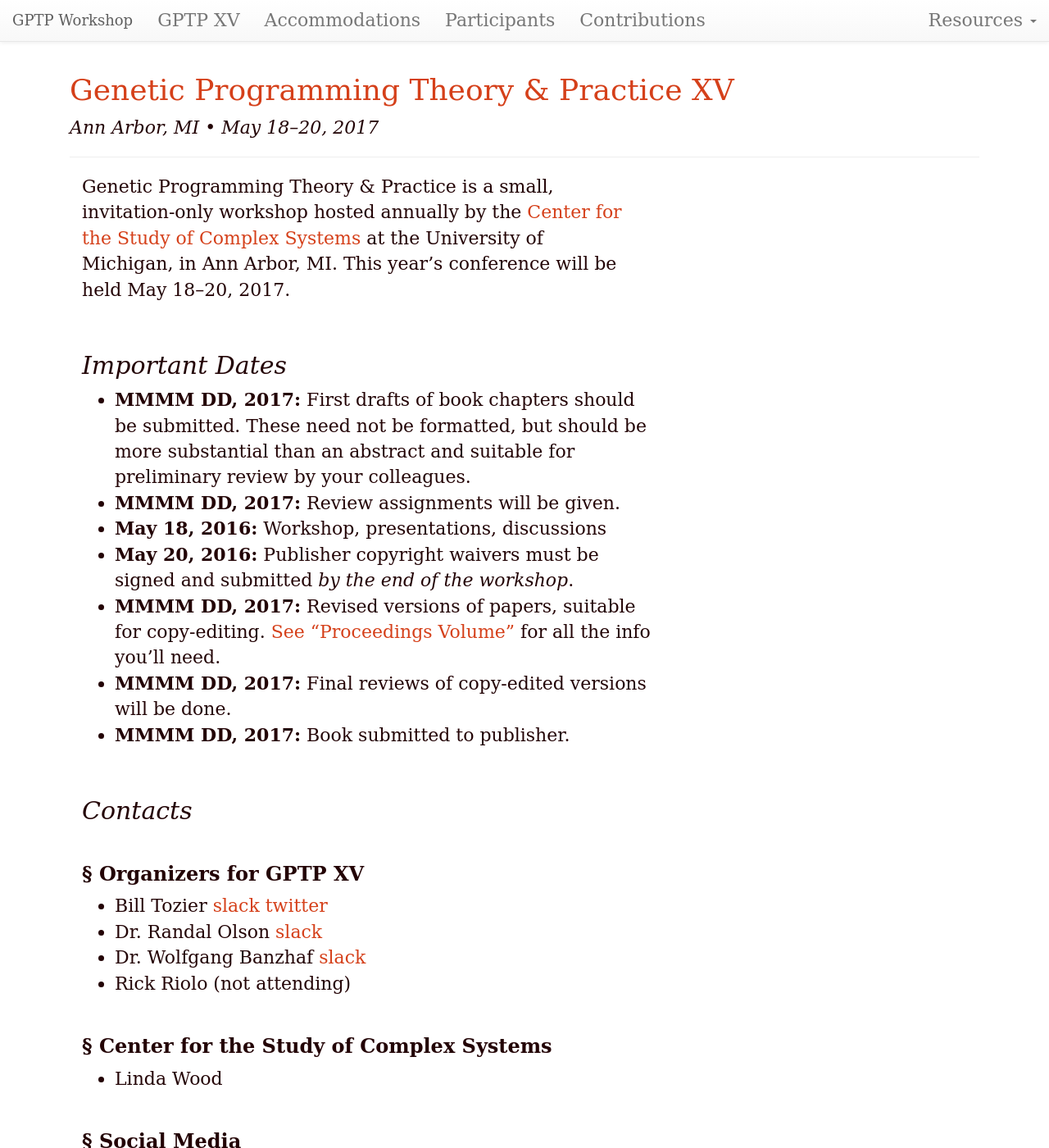
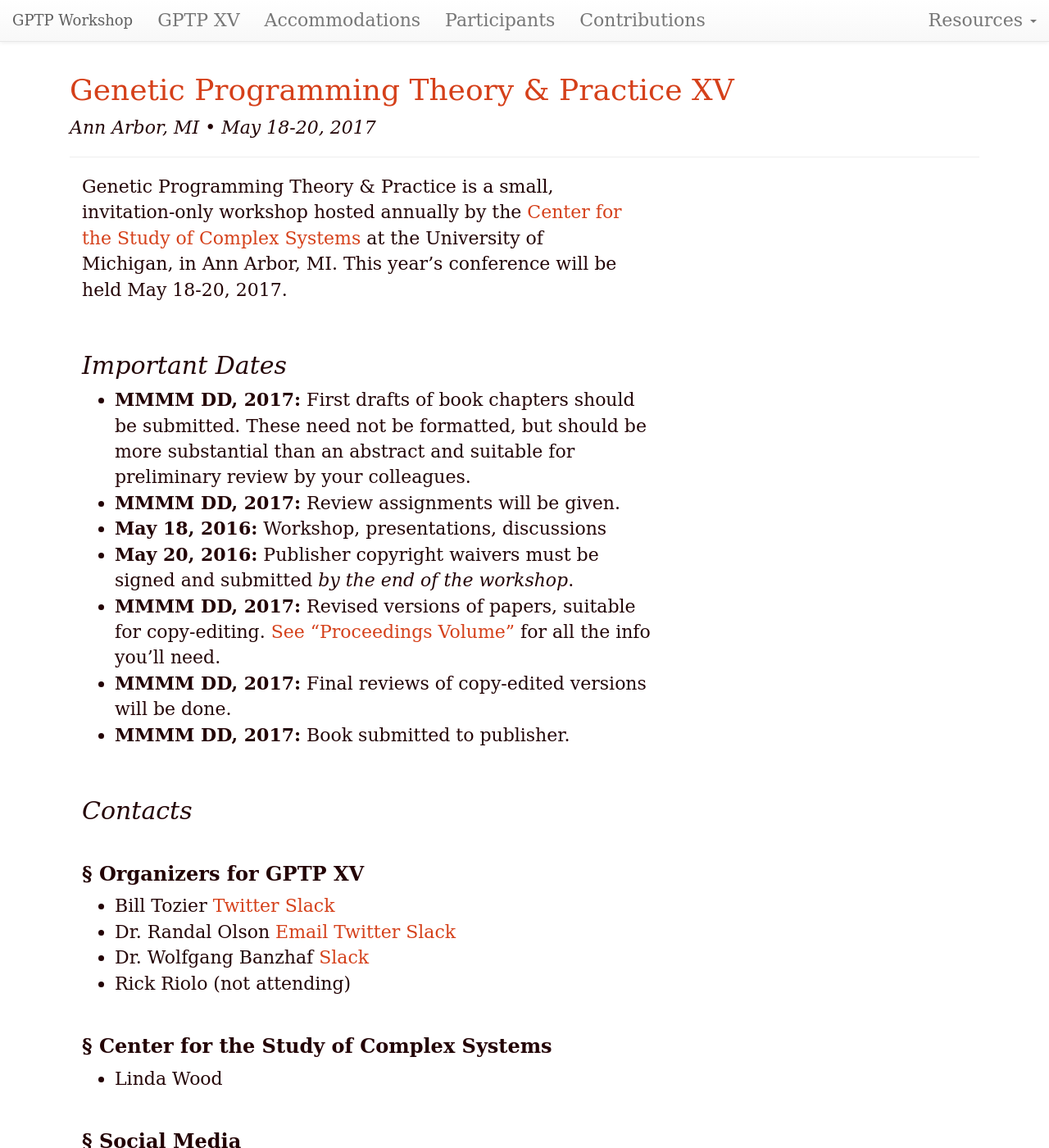
Before and after one commit to GPTP-workshop/gptp-workshop.github.io, a Jekyll site: the page built from index.md, in a window 1280 px wide and 1400 px high. Shown: the whole window at 82% size. Built offline with Jekyll 4.4.1, drawn with Linux system fonts in a browser that asks for light colours; some of the changed text lies outside the part shown.

Commit message:
Update organizer contact info

```diff
--- a/index.md
+++ b/index.md
@@ -20,9 +20,9 @@ Genetic Programming Theory & Practice is a small, invitation-only workshop hoste
 
 ### Organizers for GPTP {{page.roman}}
 
-- Bill Tozier [slack](https://gptp-workshops.slack.com/messages/@bill_tozier/) [twitter](https://twitter.com/vaguery)
-- Dr. Randal Olson [slack](https://gptp-workshops.slack.com/messages/@randal_olson/)
-- Dr. Wolfgang Banzhaf [slack](https://gptp-workshops.slack.com/messages/@wolfgang/)
+- Bill Tozier [Twitter](https://twitter.com/vaguery) [Slack](https://gptp-workshops.slack.com/messages/@bill_tozier/)
+- Dr. Randal Olson [Email](http://randalolson.com/contact) [Twitter](https://twitter.com/randal_olson) [Slack](https://gptp-workshops.slack.com/messages/@randal_olson/)
+- Dr. Wolfgang Banzhaf [Slack](https://gptp-workshops.slack.com/messages/@wolfgang/)
 - Rick Riolo (not attending)
 
 ### Center for the Study of Complex Systems
```
Also changed, not shown: other parts of index.md (+2 -2 lines).
